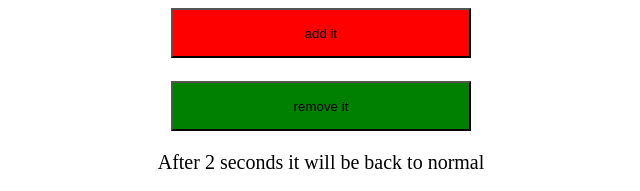
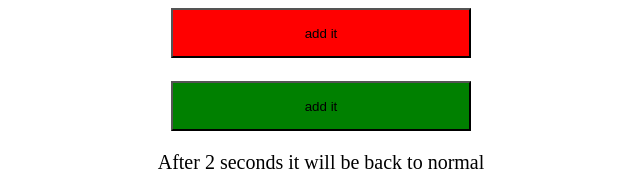
Before and after one commit to mdnaeem5163/color-RoG, a plain HTML site: page index.html in a window 1280 px wide. Shown: the top 191 px of the page, 319-959 px from the left. Drawn offline with Linux system fonts and the light colour scheme.

Commit message:
Text change

```diff
--- a/index.html
+++ b/index.html
@@ -17,7 +17,7 @@
 <body>
   <button class="btn1">add it</button>
   <br><br>
-  <button class="btn2">remove it</button>
+  <button class="btn2">add it</button>
 <p>After 2 seconds it will be back to normal</p>
 
   <div id="div">
```
